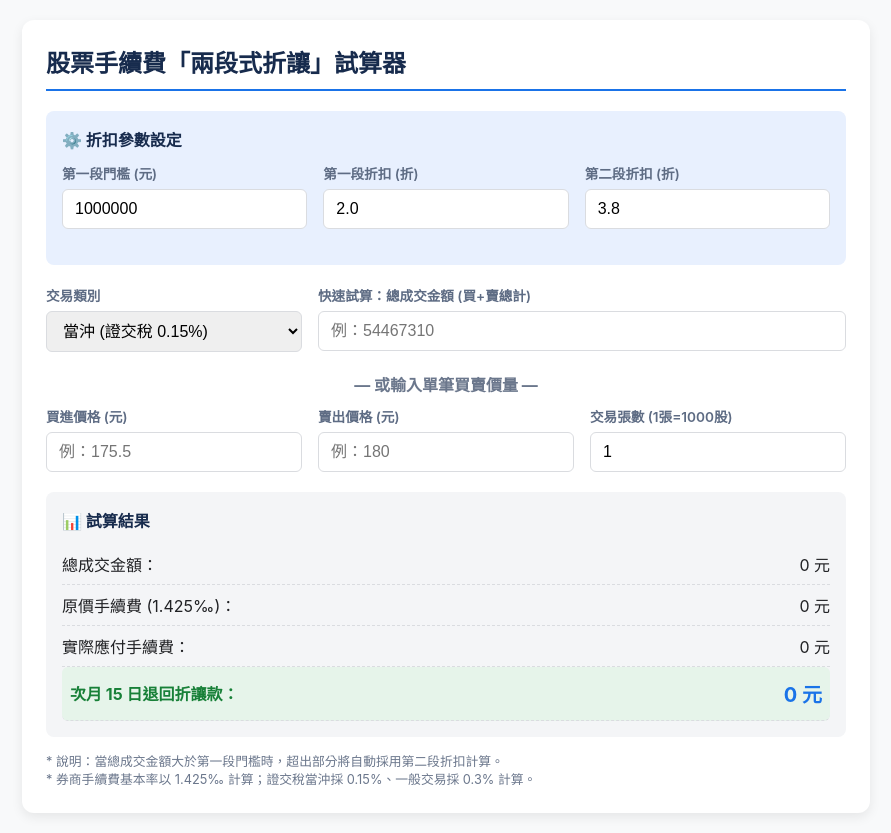
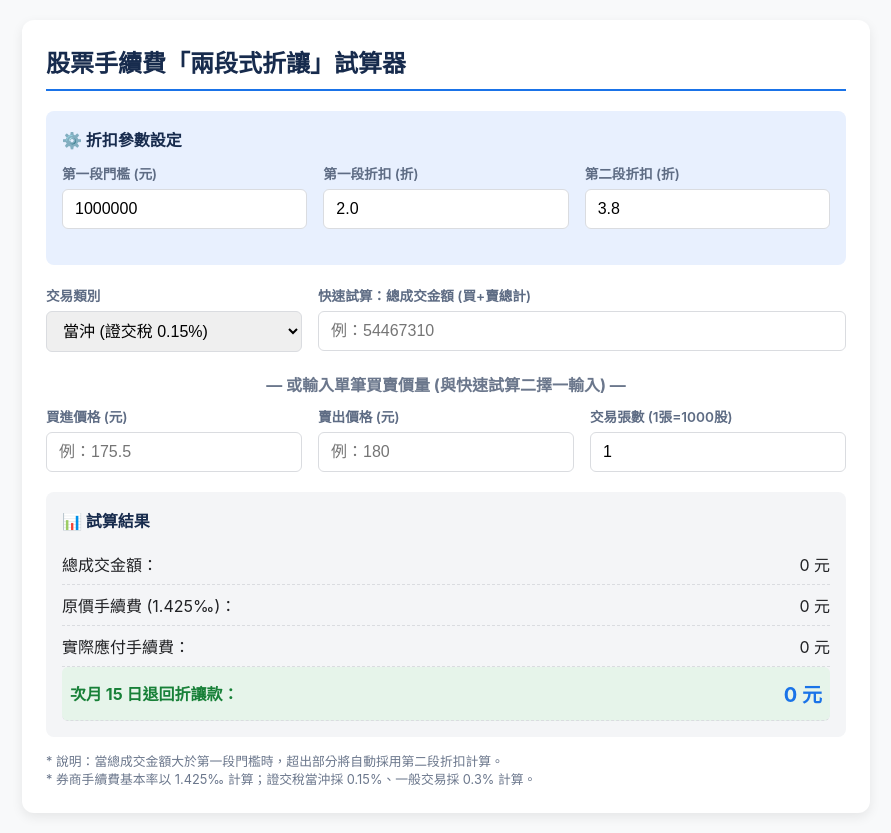
Before and after one commit to soymilk1927/SinoPac, a plain HTML site: page index.html in a window 1280 px wide. Shown: the whole page, without its empty margins (194-1085 px from the left). Drawn offline with Linux system fonts and the light colour scheme.

Commit message:
Update index.html

```diff
--- a/index.html
+++ b/index.html
@@ -154,7 +154,7 @@
         </div>
     </div>
 
-    <div style="text-align: center; font-weight: bold; color: #6b778c; margin: 10px 0;">— 或輸入單筆買賣價量 —</div>
+    <div style="text-align: center; font-weight: bold; color: #6b778c; margin: 10px 0;">— 或輸入單筆買賣價量 (與快速試算二擇一輸入) —</div>
 
     <div class="grid">
         <div class="form-group">
```
